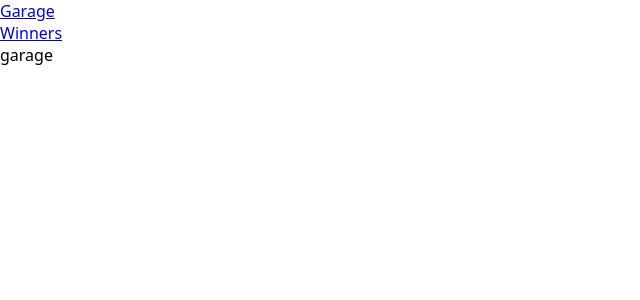
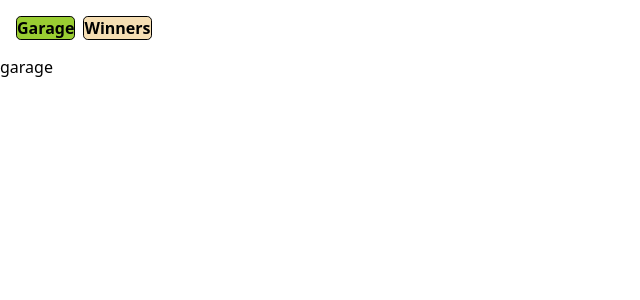
Before and after one commit to sierra9999/async-race, a React (Vite) app: page / in a window 1280 px wide. Shown: the top 300 px of the page, without its empty margins (0-640 px from the left). Built offline with nearby package versions, Linux system fonts and the light colour scheme.

Commit message:
feat: highlight the active nav tab

```diff
--- a/src/ui/NavTabs/NavTabs.module.css
+++ b/src/ui/NavTabs/NavTabs.module.css
@@ -1,3 +1,23 @@
+.nav {
+  display: flex;
+  flex-wrap: wrap;
+  gap: 0.5rem;
+  padding: 1rem;
+}
+
 .link {
-  display: block;
+  text-decoration: none;
+  font-weight: 600;
+  color: inherit;
+  border-radius: 0.3rem;
+  border: 1px solid black;
+  background-color: wheat;
 }
+
+.link:hover {
+  background-color: yellowgreen;
+}
+
+.linkActive {
+  background-color: yellowgreen;
+}
--- a/src/ui/NavTabs/NavTabs.tsx
+++ b/src/ui/NavTabs/NavTabs.tsx
@@ -2,13 +2,17 @@ import { NavLink } from 'react-router-dom';
 import { ROUTES } from '@/constants/constants';
 import styles from './NavTabs.module.css';
 
+function linkClassName({ isActive }: { isActive: boolean }): string {
+  return isActive ? `${styles.link} ${styles.linkActive}` : styles.link;
+}
+
 function NavTabs() {
   return (
     <nav className={styles.nav}>
-      <NavLink to={ROUTES.GARAGE} end className={styles.link}>
+      <NavLink to={ROUTES.GARAGE} end className={linkClassName}>
         Garage
       </NavLink>
-      <NavLink to={ROUTES.WINNERS} className={styles.link}>
+      <NavLink to={ROUTES.WINNERS} className={linkClassName}>
         Winners
       </NavLink>
     </nav>
```
